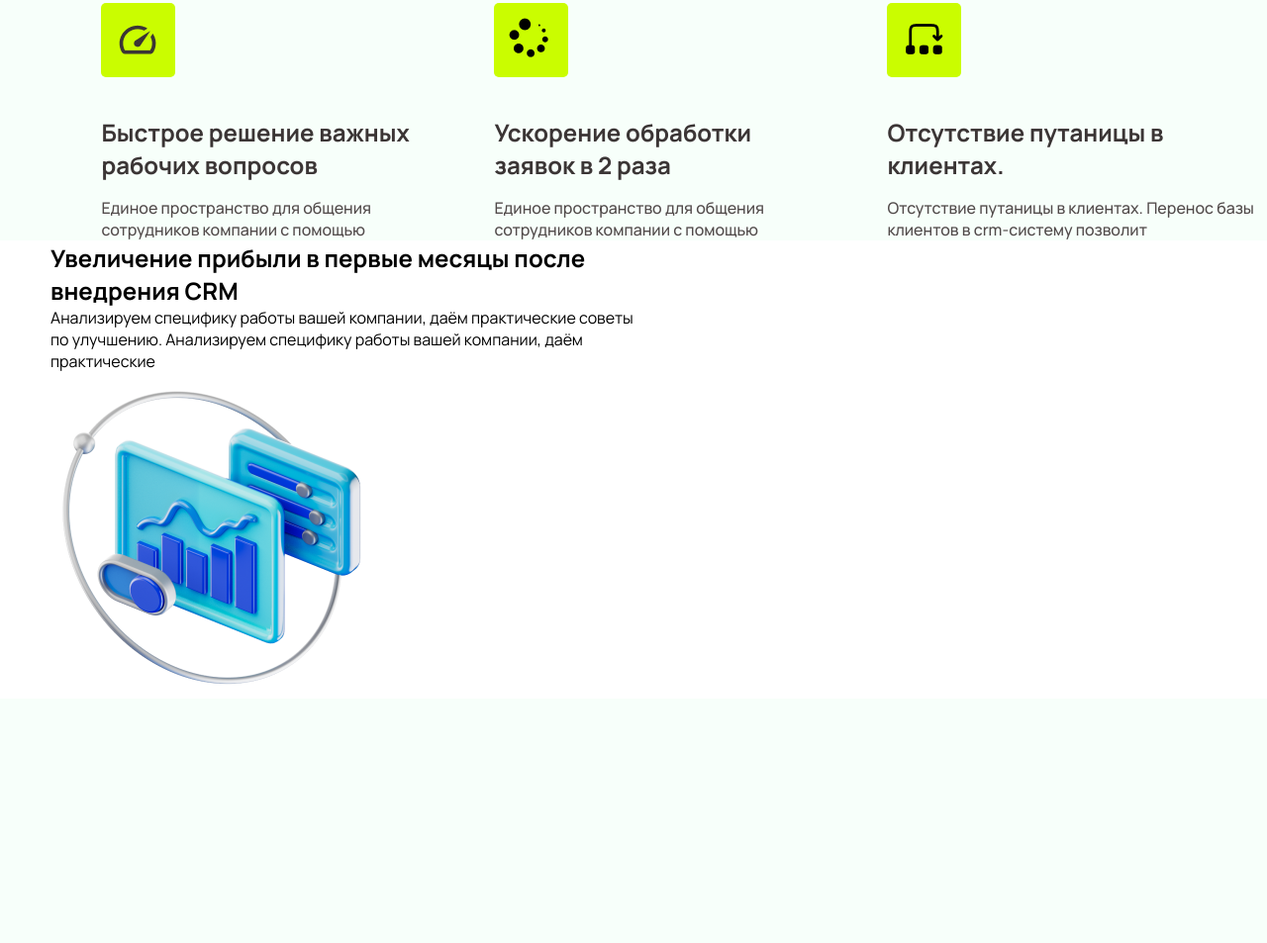
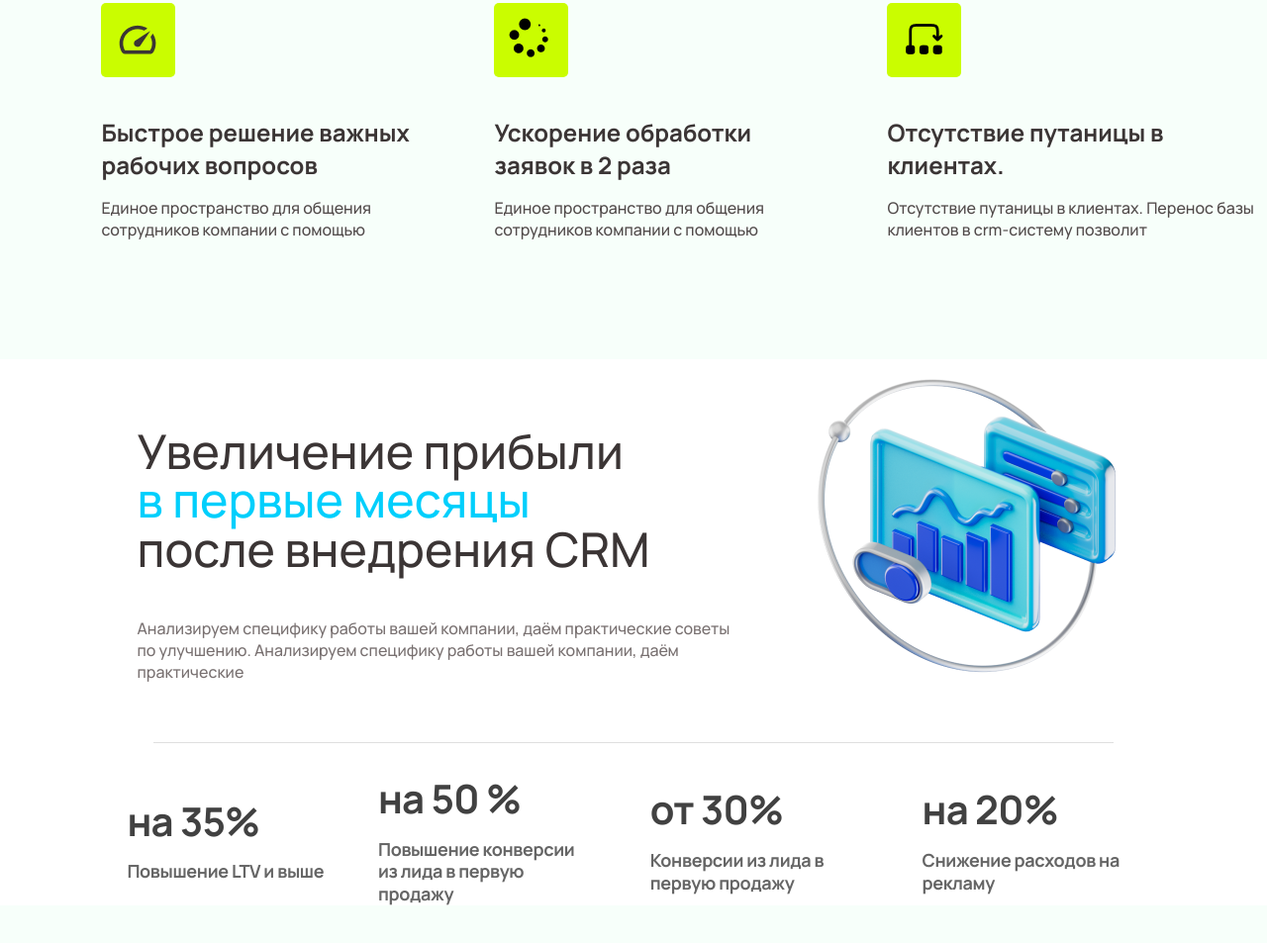
Before and after one commit to Janexxx1337/front_bitrix, a plain HTML site: page index.html in a window 1280 px wide. Shown: the part 1233-2186 px from the top of the page at 99% size. Before the commit the page ends 1939 px from the top, so only its background shows below. Drawn offline with Linux system fonts and the light colour scheme.

Commit message:
actual-28-06

```diff
--- a/index.html
+++ b/index.html
@@ -18,7 +18,7 @@
             <li>Бесплатные часы на внедрение</li>
         </ul>
         <button class="hero__button">
-            <a href="https://b24-51dzyg.bitrix24site.ru/crm_form_lkzz2/"> Оставить заявку</a>
+            <a href="#"> Оставить заявку</a>
         </button>
     </div>
     <div class="hero__images">
@@ -91,18 +91,59 @@
 </section>
 
 <section class="profit content">
+<div class="profit__wrapper">
     <div class="profit-content">
         <h1 class="profit__title">
             Увеличение прибыли
-          в первые месяцы
+            <span>в первые месяцы</span>
             после внедрения CRM
         </h1>
         <p>
-          Анализируем специфику работы вашей компании, даём практические советы по улучшению. Анализируем специфику работы вашей компании, даём практические
+            Анализируем специфику работы вашей компании, даём практические советы по улучшению. Анализируем специфику
+            работы вашей компании, даём практические
         </p>
     </div>
     <div class="profit-img">
         <img src="./images/diagram.png" alt="">
+    </div>
+
+</div>
+    <div class="profit-line">
+</div>
+    <div class="profit__goals">
+        <div class="profit__goal">
+            <div class="profit-discount">
+                на 35%
+            </div>
+            <div class="profit-text">
+                Повышение LTV и выше
+            </div>
+        </div>
+        <div class="profit__goal">
+            <div class="profit-discount">
+                на 50 %
+            </div>
+            <div class="profit-text conv">
+                Повышение конверсии
+                из лида в первую продажу
+            </div>
+        </div>
+        <div class="profit__goal">
+            <div class="profit-discount">
+                от 30%
+            </div>
+            <div class="profit-text">
+                Конверсии из лида в первую продажу
+            </div>
+        </div>
+        <div class="profit__goal">
+            <div class="profit-discount">
+                на 20%
+            </div>
+            <div class="profit-text">
+                Снижение расходов на рекламу
+            </div>
+        </div>
     </div>
 </section>
 
@@ -113,6 +154,10 @@
         box-sizing: border-box;
         padding: 0;
         margin: 0;
+    }
+
+    a {
+        text-decoration: none;
     }
 
     body {
@@ -213,7 +258,7 @@
 
     .image--telecom {
         top: 0;
-        left: 210px;
+        left: 100px;
         z-index: 20;
     }
 
@@ -295,13 +340,75 @@
     }
 
     .profit {
+        margin-top: 120px;
+        padding: 0 100px;
         background-color: #fff;
         border: 1px solid #FFFFFF;
+        margin-bottom: 200px;
     }
+
+    .profit__wrapper {
+        display: flex;
+        justify-content: space-around;
+    }
+
     .profit-content {
         max-width: 600px;
+        margin-top: 67px;
     }
 
+    .profit__title {
+        color: #3B3535;
+        font-size: 48px;
+        font-weight: 500;
+        display: flex;
+        flex-direction: column;
+        line-height: 103%;
+    }
+
+    .profit p {
+        color: #787070;
+        font-size: 16px;
+        font-weight: 500;
+        margin-top: 45px;
+        margin-bottom: 60px;
+    }
+
+.profit-line {
+    width: 90%;
+    margin: 0 auto;
+    border-bottom: 1px solid #DFDFDF;
+}
+
+    .profit__title span {
+        color: #00CFFC;
+    }
+
+    .profit__goals {
+        display: flex;
+        justify-content: space-around;
+        align-items: center;
+    }
+
+    .profit-discount {
+        color: #414141;
+        font-size: 40px;
+        font-weight: 600;
+        line-height: 132.7%;
+        letter-spacing: -0.8px;
+        margin-top: 30px;
+    }
+
+    .profit-text {
+        max-width: 220px;
+        color: #656565;
+        font-size: 18px;
+        font-weight: 600;
+        line-height: 125.2%;
+        letter-spacing: -0.36px;
+        margin-top: 13px;
+
+    }
 
     @media (max-width: 1280px) {
         .hero {
```
Lines whose indentation alone changed are shown as unchanged.
